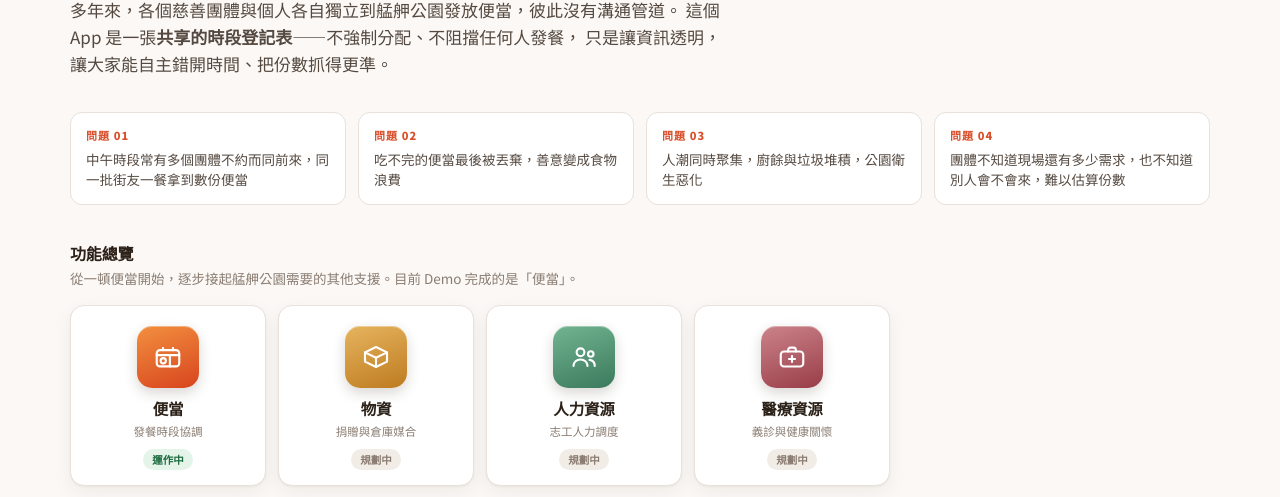
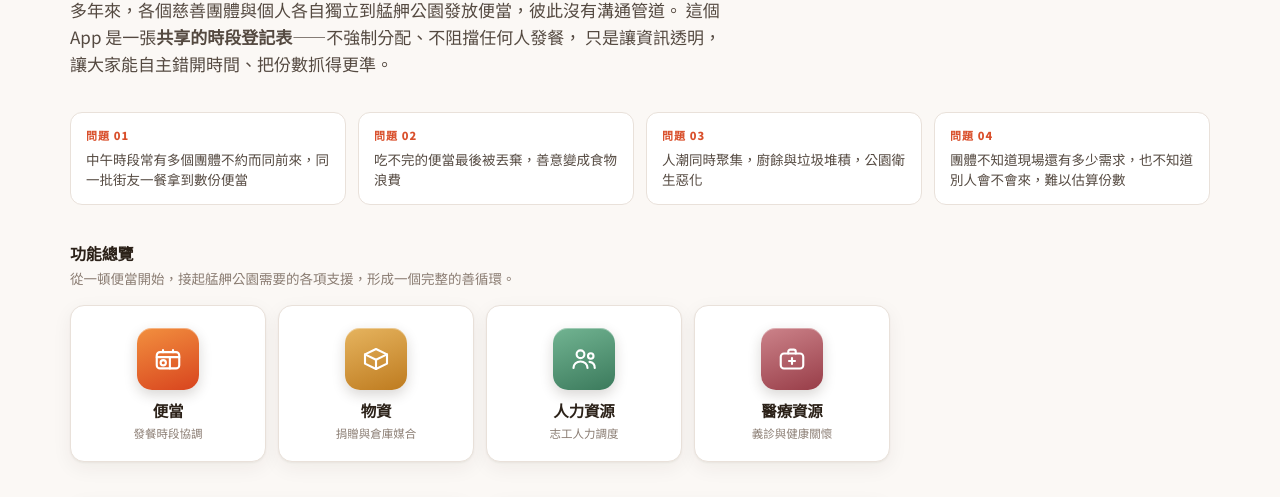
Before and after one commit to vicky921231/bangka-meal-coordination, a plain HTML site: page index.html in a window 1280 px wide. Shown: the part 229-726 px from the top of the page. Drawn offline with Linux system fonts and the light colour scheme.

Commit message:
功能總覽移除完成度標籤
四個圖標一致呈現，不再標示「運作中」／「規劃中」。
首頁副標與點擊提示文字同步調整，改為「本次展示聚焦於便當發放流程」。

Co-Authored-By: Claude Opus 5 <noreply@anthropic.com>

```diff
--- a/index.html
+++ b/index.html
@@ -70,7 +70,7 @@ h1,h2,h3,h4{margin:0;line-height:1.3;letter-spacing:-.01em}
 .prob{background:var(--card);border:1px solid var(--line);border-radius:12px;padding:14px 15px}
 .prob .n{font-size:11px;font-weight:800;color:var(--brand);letter-spacing:.1em;margin-bottom:5px}
 .prob p{margin:0;font-size:13.5px;color:var(--ink-2);line-height:1.5}
-/* 功能總覽：App 圖標式的四大支柱，顏色與狀態標籤同時說明「哪一個已經做出來了」 */
+/* 功能總覽：App 圖標式的四大支柱，四格一致呈現，不標示完成度 */
 .fovw{margin-bottom:38px}
 .fovw-h{margin-bottom:15px}
 .fovw-h h2{font-size:16px;font-weight:900;letter-spacing:-.01em}
@@ -78,7 +78,7 @@ h1,h2,h3,h4{margin:0;line-height:1.3;letter-spacing:-.01em}
 .tiles{display:grid;grid-template-columns:repeat(4,1fr);gap:12px;max-width:820px}
 .tile{
   display:flex;flex-direction:column;align-items:center;gap:9px;
-  padding:20px 12px 15px;border-radius:var(--r);
+  padding:22px 12px 19px;border-radius:var(--r);
   background:var(--card);border:1px solid var(--line);box-shadow:var(--sh);transition:.18s
 }
 .tile:hover{transform:translateY(-3px);box-shadow:0 10px 26px rgba(43,33,24,.13)}
@@ -95,8 +95,6 @@ h1,h2,h3,h4{margin:0;line-height:1.3;letter-spacing:-.01em}
 .i-med   {background:linear-gradient(160deg,#CC838A,#983D48)}
 .tname{font-size:15.5px;font-weight:800;letter-spacing:-.01em}
 .tsub{font-size:11.5px;color:var(--muted);line-height:1.45;text-align:center;margin-top:-5px}
-.tchip{font-size:10.5px;font-weight:800;padding:3px 9px;border-radius:99px;background:#F2ECE7;color:var(--muted)}
-.tchip.live{background:var(--s-ok-bg);color:var(--s-ok-tx)}
 
 .rolecards{display:grid;grid-template-columns:1fr 1fr;gap:16px;max-width:820px}
 .rolecard{
@@ -393,7 +391,7 @@ h1,h2,h3,h4{margin:0;line-height:1.3;letter-spacing:-.01em}
     <div class="fovw">
       <div class="fovw-h">
         <h2>功能總覽</h2>
-        <p>從一頓便當開始，逐步接起艋舺公園需要的其他支援。目前 Demo 完成的是「便當」。</p>
+        <p>從一頓便當開始，接起艋舺公園需要的各項支援，形成一個完整的善循環。</p>
       </div>
       <div class="tiles">
 
@@ -409,7 +407,6 @@ h1,h2,h3,h4{margin:0;line-height:1.3;letter-spacing:-.01em}
           </span>
           <span class="tname">便當</span>
           <span class="tsub">發餐時段協調</span>
-          <span class="tchip live">運作中</span>
         </button>
 
         <button class="tile" onclick="go('future')">
@@ -422,7 +419,6 @@ h1,h2,h3,h4{margin:0;line-height:1.3;letter-spacing:-.01em}
           </span>
           <span class="tname">物資</span>
           <span class="tsub">捐贈與倉庫媒合</span>
-          <span class="tchip">規劃中</span>
         </button>
 
         <button class="tile" onclick="soon('人力資源')">
@@ -437,7 +433,6 @@ h1,h2,h3,h4{margin:0;line-height:1.3;letter-spacing:-.01em}
           </span>
           <span class="tname">人力資源</span>
           <span class="tsub">志工人力調度</span>
-          <span class="tchip">規劃中</span>
         </button>
 
         <button class="tile" onclick="soon('醫療資源')">
@@ -451,7 +446,6 @@ h1,h2,h3,h4{margin:0;line-height:1.3;letter-spacing:-.01em}
           </span>
           <span class="tname">醫療資源</span>
           <span class="tsub">義診與健康關懷</span>
-          <span class="tchip">規劃中</span>
         </button>
 
       </div>
@@ -656,8 +650,8 @@ function go(screen){
   window.scrollTo({top:0});
 }
 
-/* 功能總覽中尚未實作的支柱，點擊時明講它還沒做，不假裝有功能 */
-function soon(name){ toast(`「${name}」為規劃中功能，本次 Demo 未實作`); }
+/* 功能總覽中本次不展開的模組：以「聚焦」的說法帶過，不強調完成度 */
+function soon(name){ toast(`「${name}」模組 — 本次展示聚焦於便當發放流程`); }
 
 function toast(msg){
   const t = document.getElementById('toast');
```
